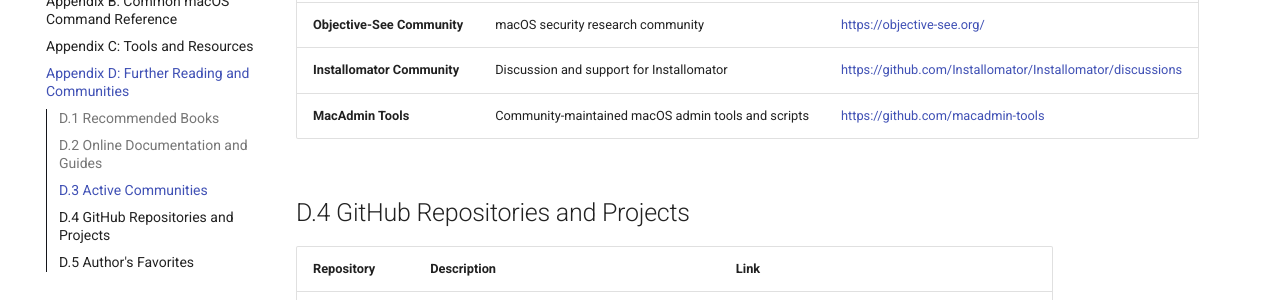
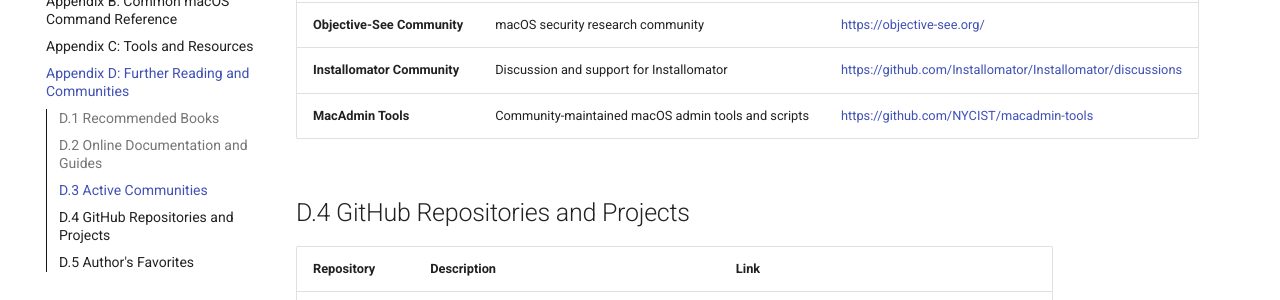
Before and after one commit to samerfarida/secure-bash-macos-ebook, an MkDocs documentation site: the page built from ebook/appendices/103_D_further_reading_and_communities.md, in a window 1280 px wide and 900 px high, scrolled down 1244 px. Shown: the part 152-452 px from the top of the window. Built offline with MkDocs 1.6.1 and Material for MkDocs 9.7.7, drawn with Linux system fonts in a browser that asks for light colours; comment, search, counter and statistics services are not loaded; some of the changed lines change nothing that is shown.

Commit message:
Update MacAdmin Tools link to new repository

```diff
--- a/ebook/appendices/103_D_further_reading_and_communities.md
+++ b/ebook/appendices/103_D_further_reading_and_communities.md
@@ -32,7 +32,7 @@
 | **r/bash (Reddit)** | Community for sharing Bash scripts and tips | [https://www.reddit.com/r/bash/](https://www.reddit.com/r/bash/) |
 | **Objective-See Community** | macOS security research community | [https://objective-see.org/](https://objective-see.org/) |
 | **Installomator Community** | Discussion and support for Installomator | [https://github.com/Installomator/Installomator/discussions](https://github.com/Installomator/Installomator/discussions) |
-| **MacAdmin Tools** | Community-maintained macOS admin tools and scripts | [https://github.com/macadmin-tools](https://github.com/macadmin-tools) |
+| **MacAdmin Tools** | Community-maintained macOS admin tools and scripts | [https://github.com/NYCIST/macadmin-tools](https://github.com/NYCIST/macadmin-tools) |
 
 ## D.4 GitHub Repositories and Projects
 
```
